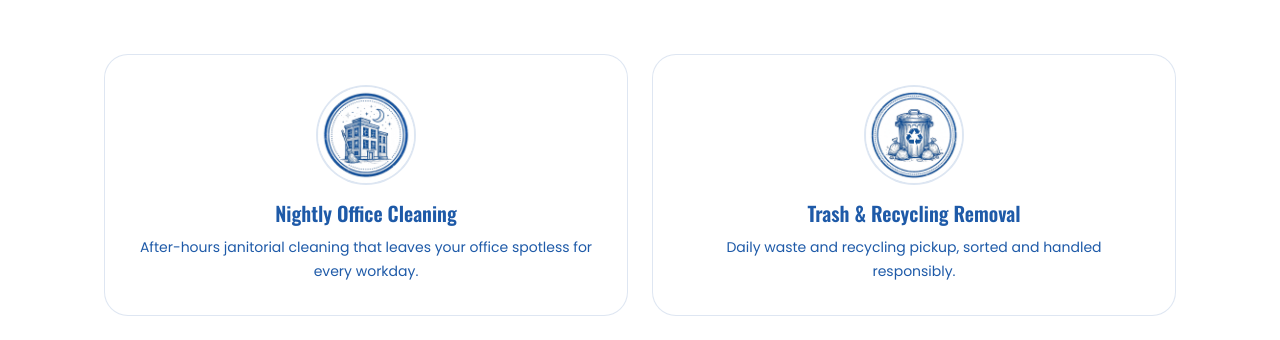
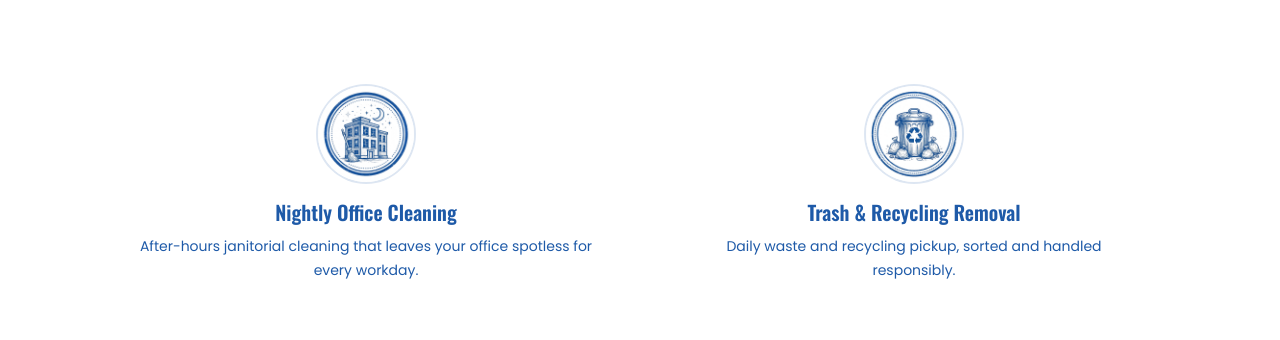
Before and after one commit to danielospina-la/downtown-calgary-office-cleaning, a Next.js app: page /services in a window 1280 px wide. Shown: the part 448-788 px from the top of the page. Built offline with nearby package versions, Linux system fonts and the light colour scheme.

Commit message:
Services page: remove card borders for vintage look

```diff
--- a/src/components/Services.tsx
+++ b/src/components/Services.tsx
@@ -65,7 +65,7 @@ function ServiceCard({
   return (
     <a
       href="/contact"
-      className="group flex flex-col items-center rounded-3xl border border-steel/60 bg-white p-5 text-center transition-colors hover:border-navy sm:p-8"
+      className="group flex flex-col items-center p-5 text-center sm:p-8"
     >
       <img
         src={icon}
```
